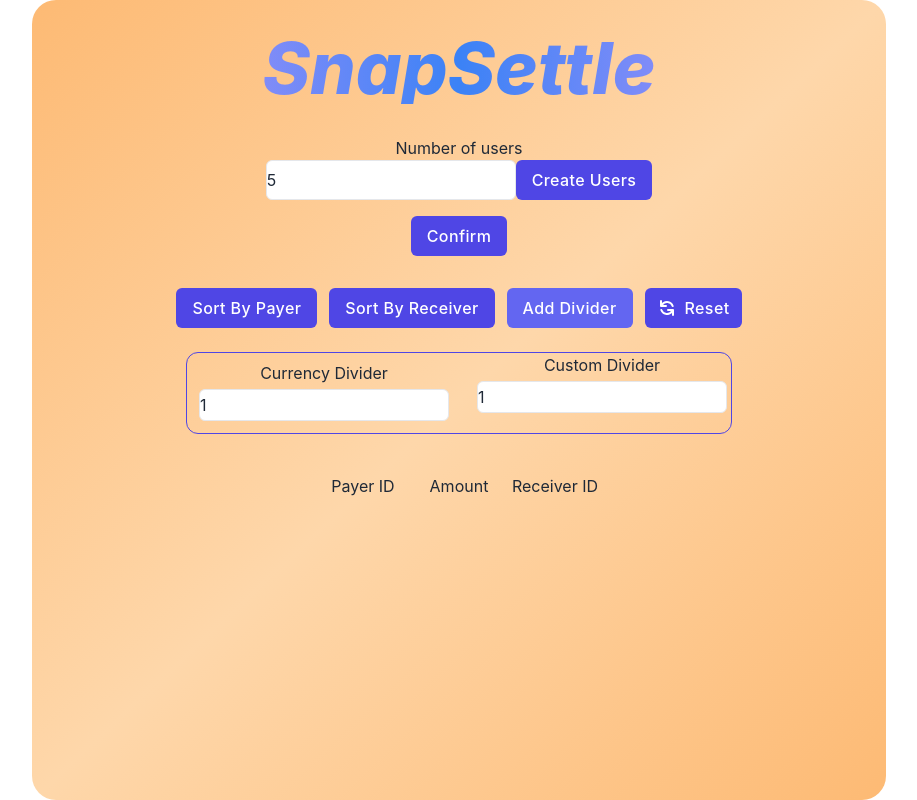
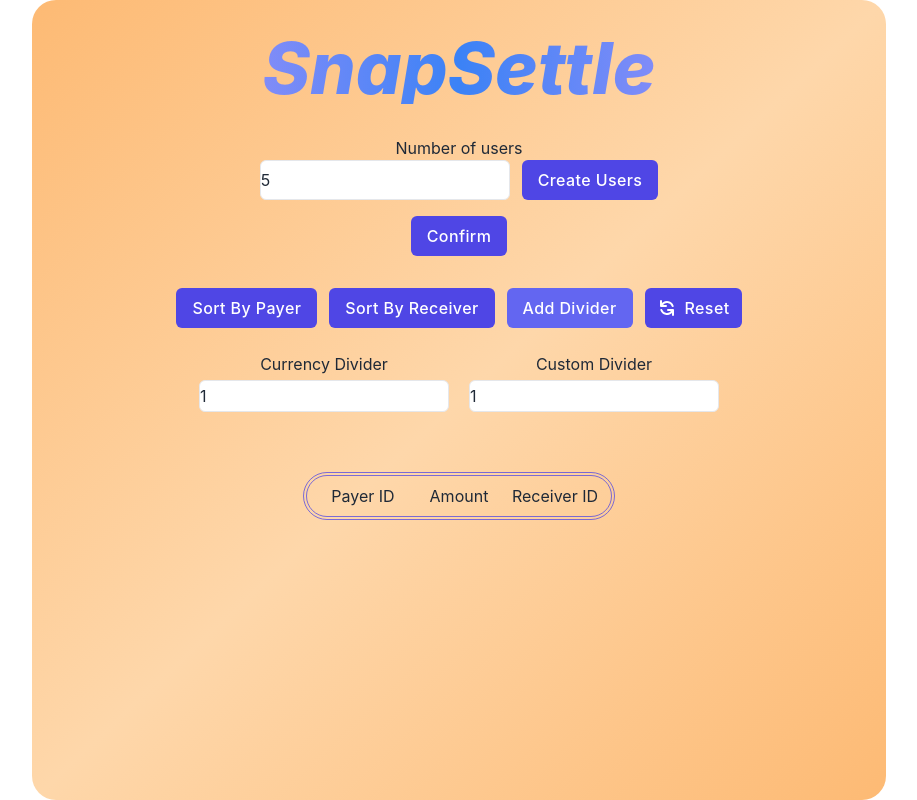
Before and after one commit to alexltyt/snapsettle, a React (Create React App) app: page / in a window 1280 px wide. Both pictures are taken after a click on the button "Add Divider". Shown: the whole page, without its empty margins (181-1098 px from the left). Built offline with nearby package versions, Linux system fonts and the light colour scheme.

Commit message:
Refactor UserList component and add input validation

```diff
--- a/src/components/UserList.jsx
+++ b/src/components/UserList.jsx
@@ -71,11 +71,11 @@ const UserList = () => {
 
 
     const sortByPayer = () => {
-        setTransactions(transactions => [...transactions].sort((a, b) => a.payer.localeCompare(b.payer)));
+        setFinalTransactions(transactions => [...transactions].sort((a, b) => a.payer.localeCompare(b.payer)));
   };
 
     const sortByReceiver = () => {
-        setTransactions(transactions => [...transactions].sort((a, b) => a.receiver.localeCompare(b.receiver)));
+        setFinalTransactions(transactions => [...transactions].sort((a, b) => a.receiver.localeCompare(b.receiver)));
     };
 
     const swapShowDivider = () =>{
@@ -116,7 +116,7 @@ const UserList = () => {
 
         newTransactions.map(transaction => {
         transaction.amount = transaction.amount = parseFloat((transaction.amount / currencyDivider / customDivider).toFixed(2));
-        })
+        return transaction;})
         setFinalTransactions(newTransactions);
       };
 
@@ -199,13 +199,15 @@ const UserList = () => {
           </div>}
             </div>
             <p>Number of users</p>
+            <div className='flex flex-row justify-center gap-3'>
               <input
                   type="number"
                   value={numOfUsers}
                   onChange={(e) => setNumOfUsers(e.target.value)}
-                className=' h-10 border border-gray-200 rounded-md focus:border-indigo-600 focus:ring focus:ring-opacity-40 focus:ring-indigo-500'
+                  className=' h-10 border border-gray-200 rounded-md focus:border-indigo-600 focus:ring focus:ring-opacity-40 focus:ring-indigo-500 '
               />
               <button onClick={createUsers} className='px-4 py-2 font-medium tracking-wide text-white capitalize transition-colors duration-200 transform bg-indigo-600 rounded-md hover:bg-indigo-500 focus:outline-none focus:bg-indigo-500'>Create Users</button>
+            </div>
             <div className='m-4'>
                 {users.map(user => (
                     <div key={user.id}>
@@ -263,8 +265,8 @@ const UserList = () => {
                   </div>
               </div>}
               {showDivider &&
-                <div className='flex flex-row justify-center m-6 border border-indigo-600 w-screen  sm:w-max rounded-xl mx-auto gap-3'>
-                <div className='flex flex-col m-2'>
+                <div className='flex flex-row justify-center m-6  border-indigo-600 w-screen  sm:w-max rounded-xl mx-auto gap-3'>
+                <div className='flex flex-col'>
                   <div>Currency Divider</div>
                   <div>
                   <input
@@ -288,15 +290,15 @@ const UserList = () => {
                 </div>
               </div>
               }
-
-              <div className='m-4'>
+              <div className='border-double border-indigo-600/75 m-2 rounded-3xl border-4 w-screen sm:w-fit mx-auto mt-8'>
+                <div className='m-2'>
                         <div className='flex flex-row justify-center '>
                             <div className='w-24'>Payer ID</div>
                             <div className='w-24'>Amount</div>
                             <div className='w-24'>Receiver ID</div>
                         </div>
                 </div>
-              <div className=''>
+                <div className='m-2'>
                     {finalTransactions.map((transaction, index) => (
                         <div className='flex flex-row justify-center ' key={index}>
                             <div className='w-24'>{transaction.payer}</div>
@@ -307,6 +309,7 @@ const UserList = () => {
                 </div>
               </div>
             </div>
+        </div>
     );
 };
 
```
Lines whose indentation alone changed are shown as unchanged.
